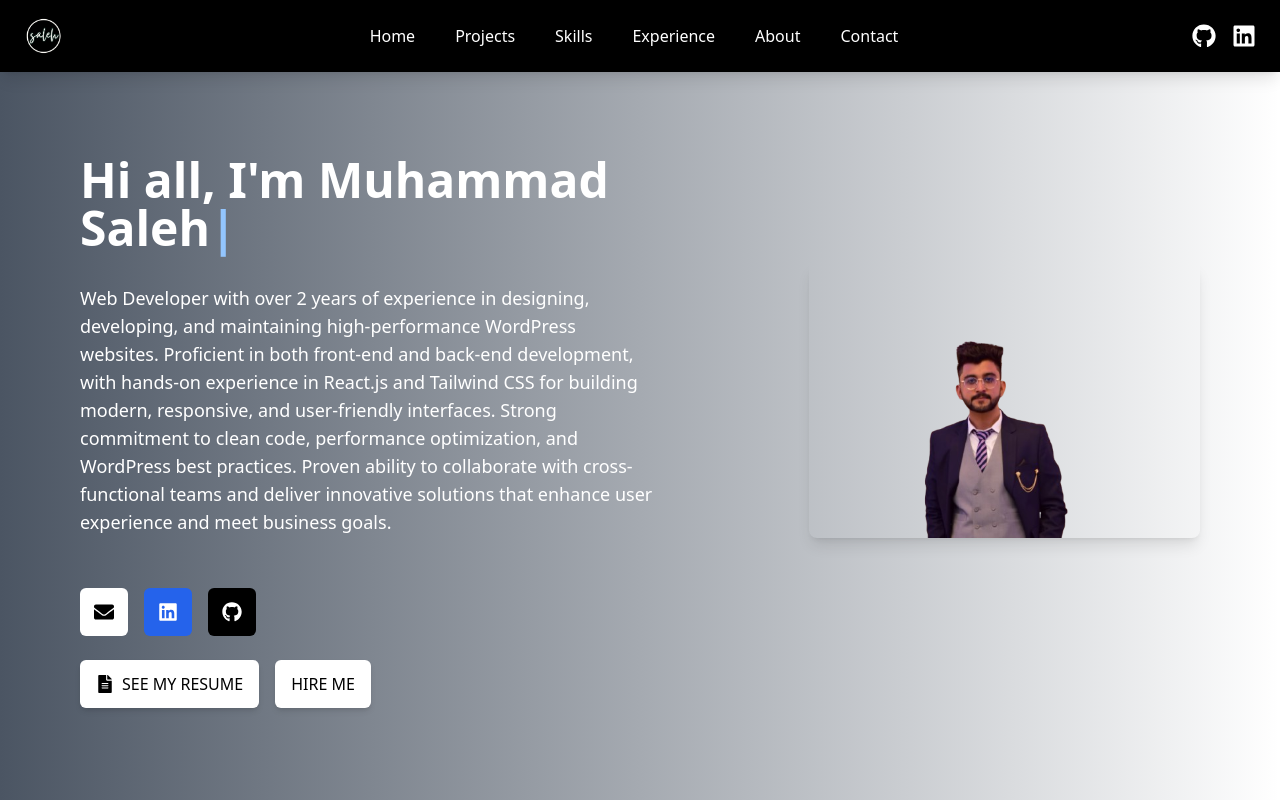
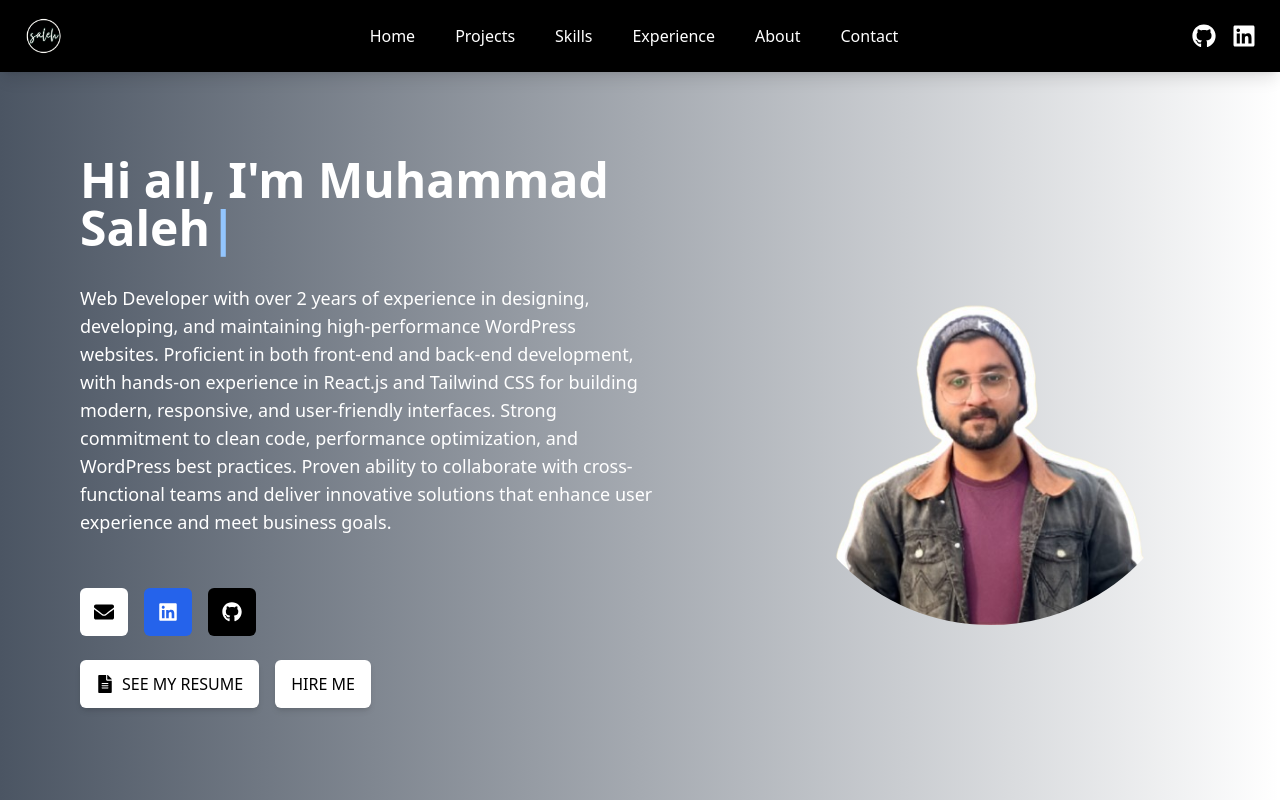
Before and after one commit to salehpaki/my_portfolio, a React (Vite) app: page / in a window 1280 px wide. Shown: the top 800 px of the page. Built offline with nearby package versions, Linux system fonts and the light colour scheme.

Commit message:
Describe your changes

```diff
--- a/src/components/Home.jsx
+++ b/src/components/Home.jsx
@@ -127,9 +127,9 @@ const Home = () => {
         initial={{ x: 100, opacity: 0 }}
         animate={{ x: 0, opacity: 1 }}
         transition={{ duration: 1, delay: 0.5 }}
-        className="w-full md:w-[400px] h-auto md:h-full overflow-hidden shadow-lg rounded-lg"
+className="w-[180px] h-[180px] md:w-[450px] md:h-[450px] rounded-full overflow-hidden"
       >
-        <img src="/sn.png" alt="Muhammad Saleh" className="w-full h-full object-cover" />
+        <img src="/sn1.png" alt="Muhammad Saleh" className="w-full h-full object-cover" />
       </motion.div>
     </motion.div>
   );
```
Also changed, not shown: public/sn1.png (added).
